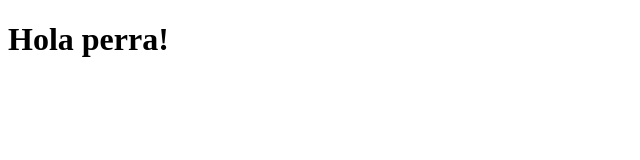
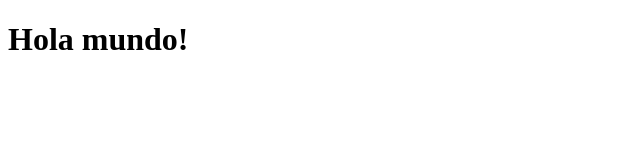
Before and after one commit to GuillermoJorda/RespositorioGitHub, a plain HTML site: page EjerciciosHTML/Ej1_MiPrimeraWeb.html in a window 1280 px wide. Shown: the full height of the page, 0-640 px from the left. Drawn offline with Linux system fonts and the light colour scheme.

Commit message:
Update Ej1_MiPrimeraWeb.html

```diff
--- a/EjerciciosHTML/Ej1_MiPrimeraWeb.html
+++ b/EjerciciosHTML/Ej1_MiPrimeraWeb.html
@@ -7,6 +7,6 @@
     <title>Ejercicio 1 GJI</title>
 </head>
 <body>
-    <h1>Hola perra!</h1>
+    <h1>Hola mundo!</h1>
 </body>
 </html>
```
